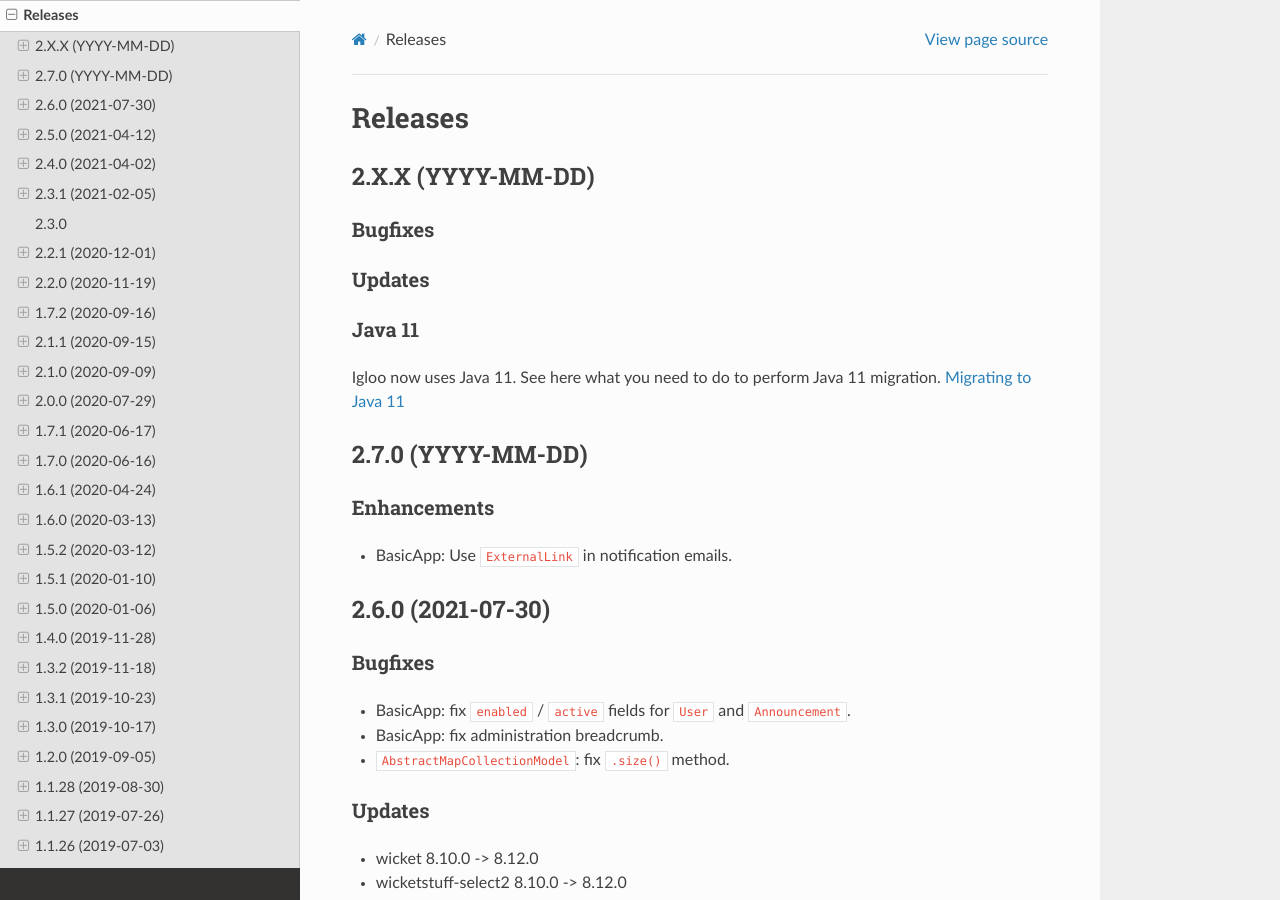
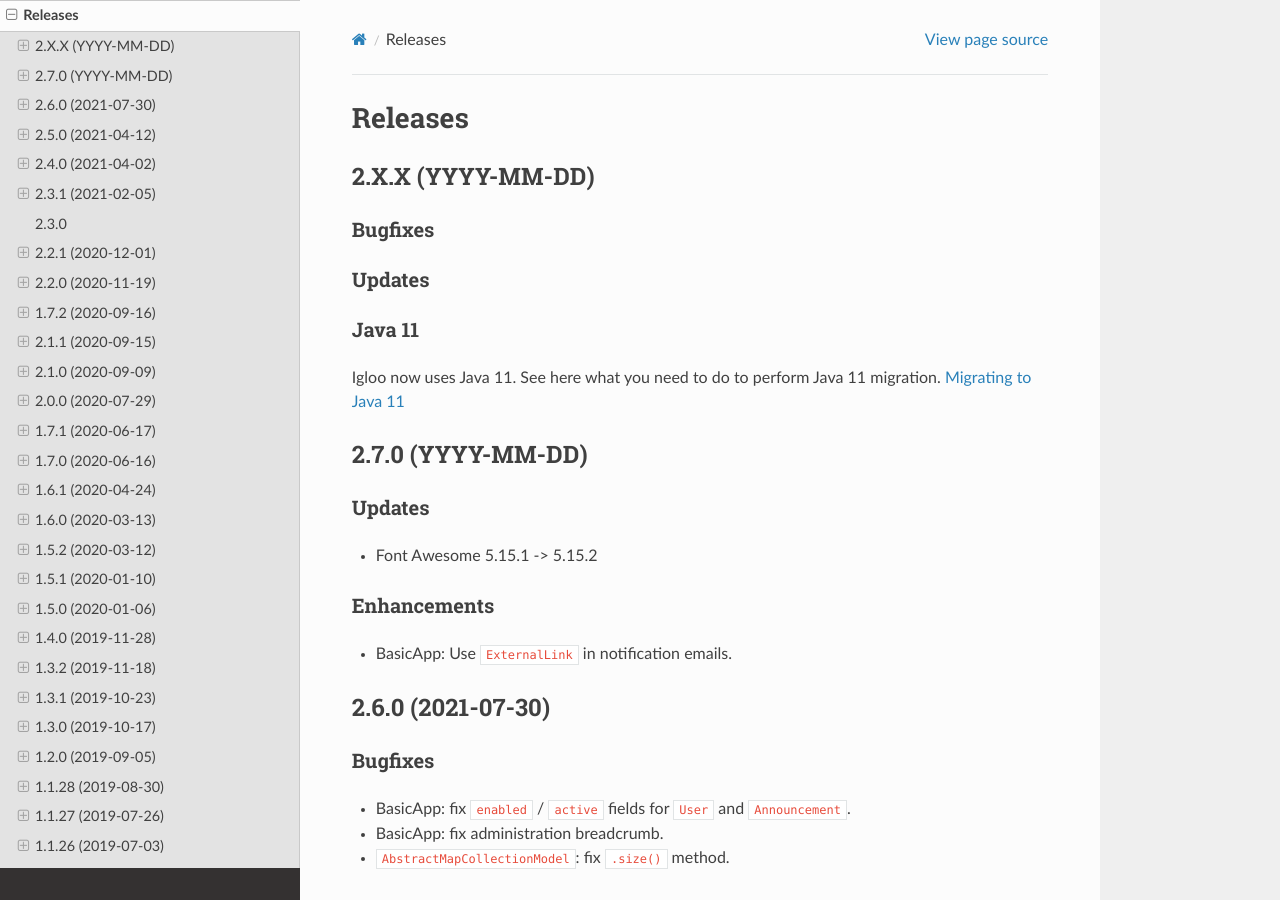
Before and after one commit to igloo-project/igloo-doc, a Sphinx documentation site: the page built from source/release-notes/releases.rst, in a window 1280 px wide and 900 px high. Built offline with Sphinx 7.4.7 and the Read the Docs theme 2.0.0, drawn with Linux system fonts in a browser that asks for light colours.

Commit message:
2.7.0: release notes

```diff
--- a/source/release-notes/releases.rst
+++ b/source/release-notes/releases.rst
@@ -23,6 +23,11 @@ Igloo now uses Java 11. See here what you need to do to perform Java 11 migratio
 
 2.7.0 (YYYY-MM-DD)
 ##################
+
+Updates
+*******
+
+* Font Awesome 5.15.1 -> 5.15.2
 
 Enhancements
 ************
```
